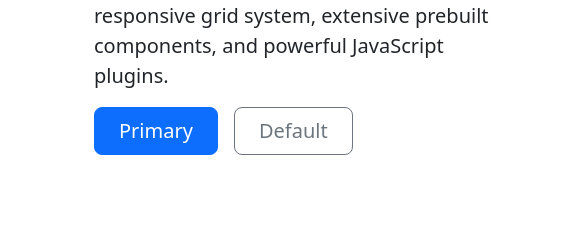
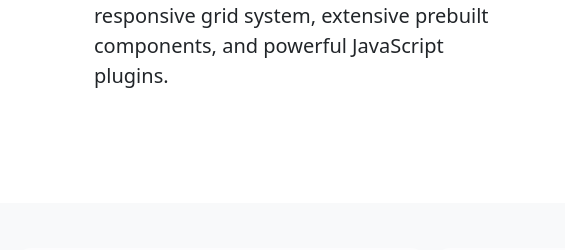
Before and after one commit to SageshiSai/RetoTuristico, a plain HTML site: page index.html in a window 1280 px wide. Shown: the part 939-1189 px from the top of the page, 0-565 px from the left. Drawn offline with Linux system fonts and the light colour scheme.

Commit message:
quitar botones

```diff
--- a/index.html
+++ b/index.html
@@ -53,15 +53,12 @@
         <p class="lead">Quickly design and customize responsive mobile-first sites with Bootstrap, the world’s most
           popular front-end open source toolkit, featuring Sass variables and mixins, responsive grid system, extensive
           prebuilt components, and powerful JavaScript plugins.</p>
-        <div class="d-grid gap-2 d-md-flex justify-content-md-start">
-          <button type="button" class="btn btn-primary btn-lg px-4 me-md-2">Primary</button>
-          <button type="button" class="btn btn-outline-secondary btn-lg px-4">Default</button>
-        </div>
+
       </div>
     </div>
   </div>
 
-  <div class="container-fluid bg-light d-flex flex-row justify-content-around align-items-center card-info">
+  <div class="divcards container-fluid bg-light  card-info">
     <div class="card">
       <img src="img/baptisterio.jpg" alt="">
       <div class="card__content">
```
